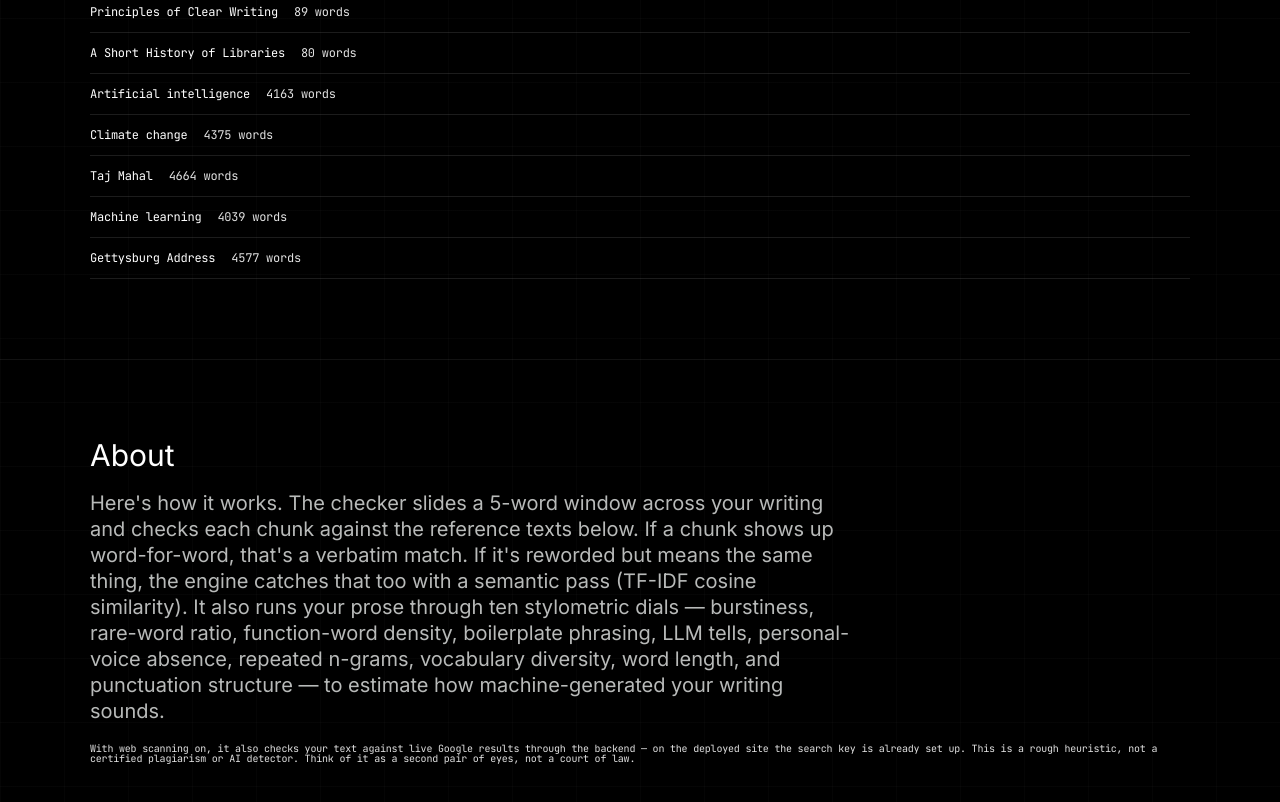
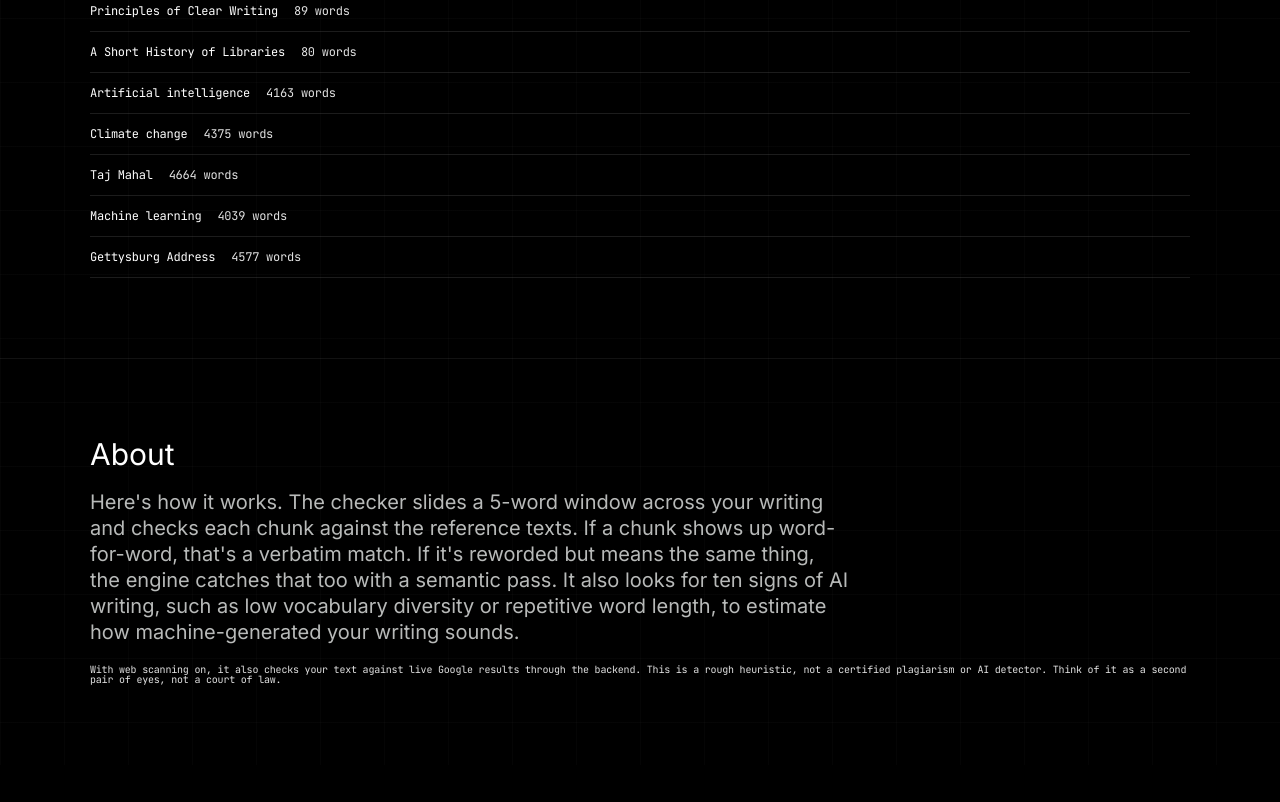
Before and after one commit to Swapneel-Sethi/plagiarism-checker, a website: page index.html in a window 1280 px wide. Shown: the part 1902-2704 px from the top of the page. After the commit the page ends 2667 px from the top, so only its background shows below. Drawn offline with nearby package versions, Linux system fonts and the light colour scheme.

Commit message:
Humanize: remove em-dashes and set system font

```diff
--- a/assets/styles.css
+++ b/assets/styles.css
@@ -26,7 +26,7 @@
   /* Border Radius */
   --radius-sm: 2px;
   --radius-lg: 10px;
-  --radius-2xl: 20px;
+  font-family: 'Inter', ui-sans-serif, system-ui, -apple-system, BlinkMacSystemFont, "Segoe UI", Roboto, sans-serif;
 }
 
 * { box-sizing: border-box; margin: 0; padding: 0; }
@@ -34,7 +34,7 @@
 html, body {
   background: var(--color-void);
   color: var(--color-bone);
-  font-family: var(--font-gt-america-mono);
+  font-family: var(--font-roobert);
 }
 
 body {
--- a/index.html
+++ b/index.html
@@ -81,10 +81,10 @@
     <div class="container">
       <h2 class="heading">About</h2>
       <p class="subtitle" style="font-size:20px;line-height:1.3;max-width:760px;color:var(--color-ash);">
-        Here's how it works. The checker slides a 5-word window across your writing and checks each chunk against the reference texts below. If a chunk shows up word-for-word, that's a verbatim match. If it's reworded but means the same thing, the engine catches that too with a semantic pass (TF-IDF cosine similarity). It also runs your prose through ten stylometric dials — burstiness, rare-word ratio, function-word density, boilerplate phrasing, LLM tells, personal-voice absence, repeated n-grams, vocabulary diversity, word length, and punctuation structure — to estimate how machine-generated your writing sounds.
+        Here's how it works. The checker slides a 5-word window across your writing and checks each chunk against the reference texts. If a chunk shows up word-for-word, that's a verbatim match. If it's reworded but means the same thing, the engine catches that too with a semantic pass. It also looks for ten signs of AI writing, such as low vocabulary diversity or repetitive word length, to estimate how machine-generated your writing sounds.
       </p>
       <p class="caption" style="margin-top:20px;">
-        With web scanning on, it also checks your text against live Google results through the backend — on the deployed site the search key is already set up. This is a rough heuristic, not a certified plagiarism or AI detector. Think of it as a second pair of eyes, not a court of law.
+        With web scanning on, it also checks your text against live Google results through the backend. This is a rough heuristic, not a certified plagiarism or AI detector. Think of it as a second pair of eyes, not a court of law.
       </p>
     </div>
   </section>
```
